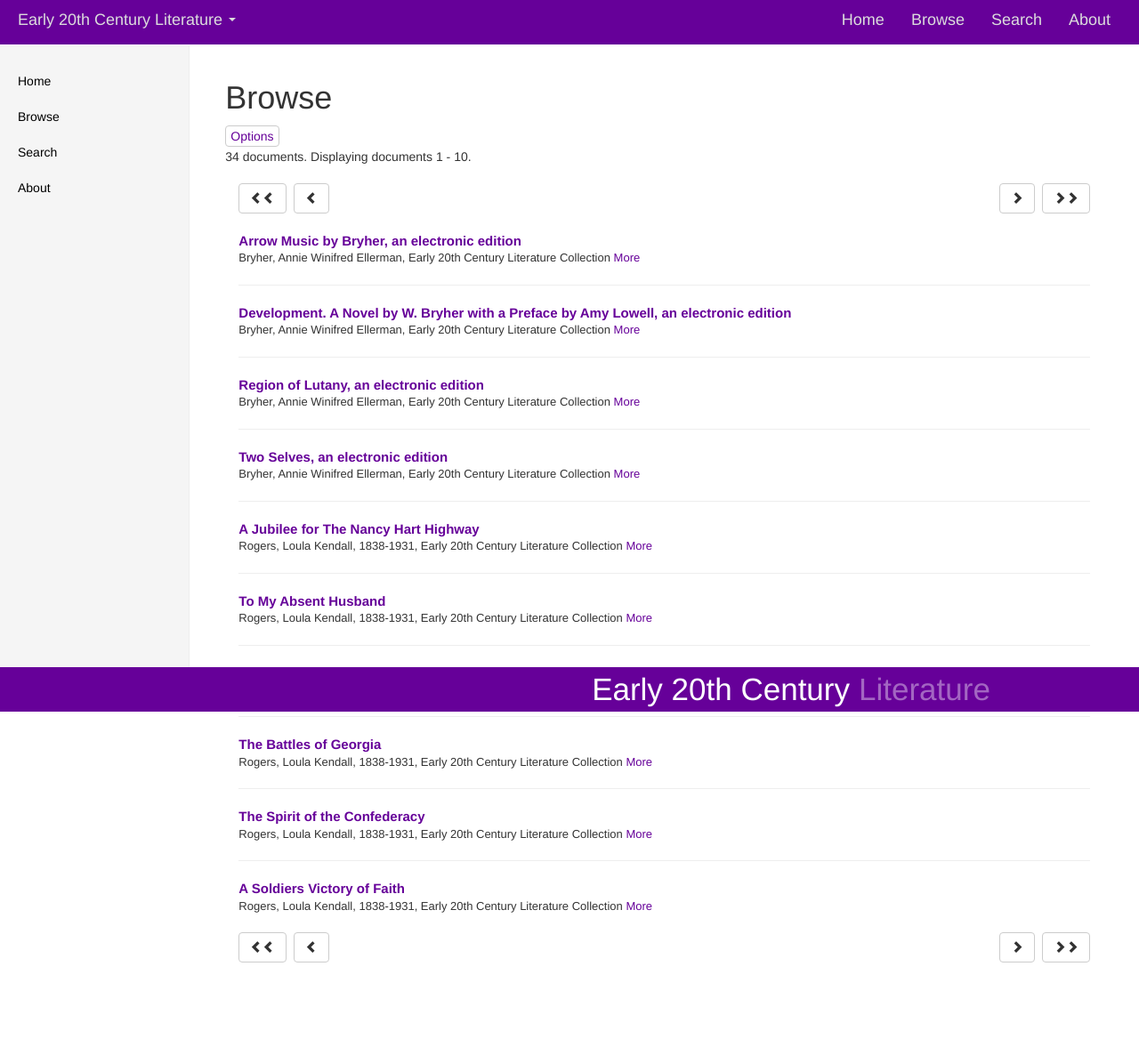
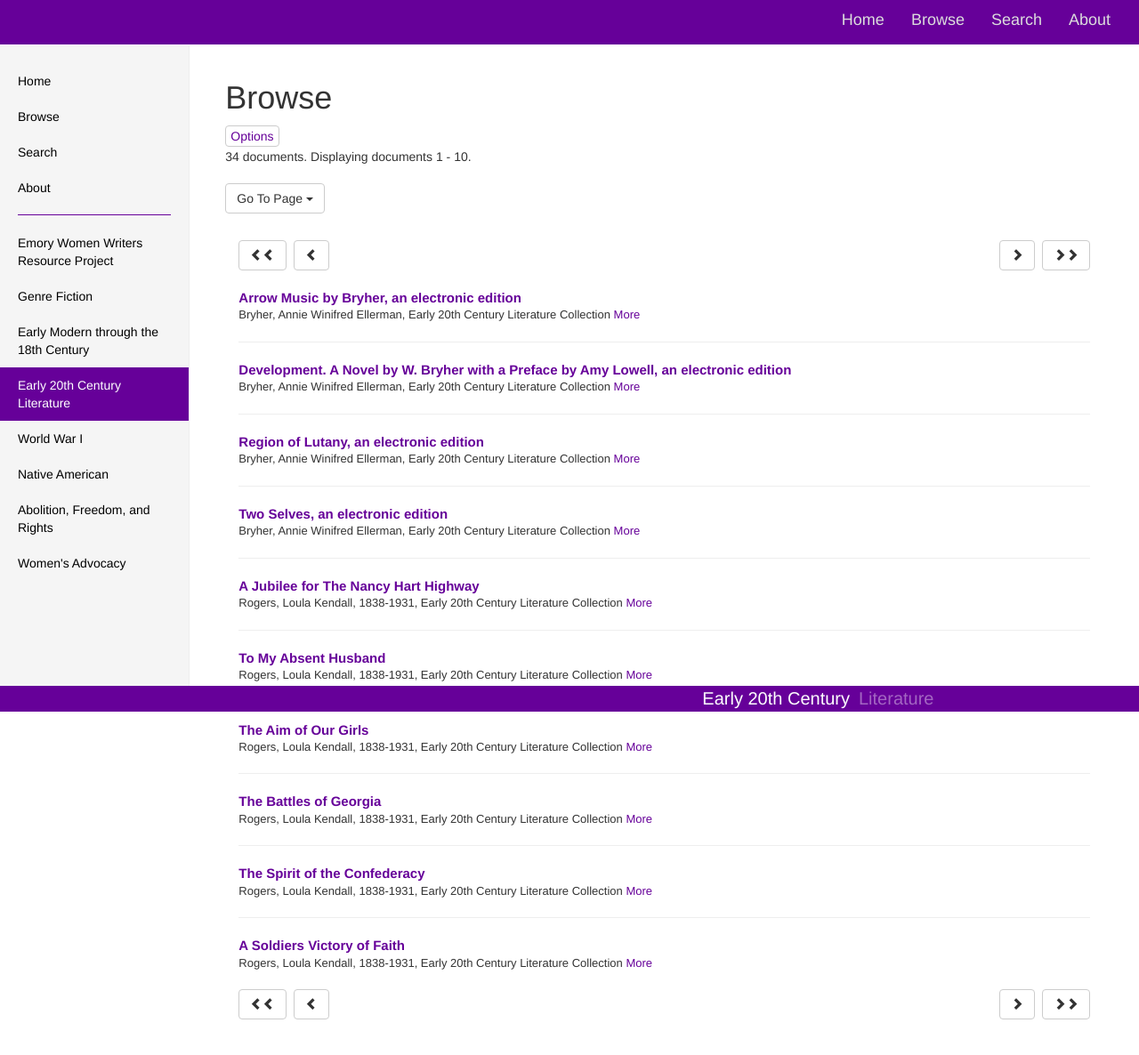
Before and after one commit to ecds-archives/ewwrp, a Django app: page /twentiethcentury/browse/ in a window 1280 px wide. Shown: the whole page at 89% size. Before the commit the page ends 1082 px from the top, so only its background shows below. Run offline with Django 3.2, Linux system fonts and the light colour scheme; some libraries are stand-ins or nearby versions.

Commit message:
Style Changes
New stylistic updates.

```diff
--- a/ewwrp/static/css/dashboard.css
+++ b/ewwrp/static/css/dashboard.css
@@ -26,7 +26,7 @@
   .sidebar {
     position: fixed;
     top: 51px;
-    bottom: 0;
+    bottom: 28px;
     left: 0;
     z-index: 1;
     display: block;
@@ -41,7 +41,7 @@
 /* Sidebar navigation */
 .nav-sidebar {
     margin-right: -21px; /* 20px padding + 1px border */
-    margin-bottom: 40px;
+    margin-bottom: 0px;
     margin-left: -20px;
 }
 .nav-sidebar > li > a {
--- a/ewwrp/static/css/main.css
+++ b/ewwrp/static/css/main.css
@@ -2,6 +2,9 @@
 @font-face {
 	font-family: Raleway;
 	src: url('../fonts/raleway.ttf');
+}
+html, body {
+    height: 100%;
 }
 a {
 	color: white;
@@ -11,7 +14,7 @@
 	text-decoration: underline;
 }
 #collectionmenu {
-    position: absolute;
+    position: fixed;
     top: 10px;
     left: 20px;
 }
@@ -28,7 +31,7 @@
 }
 /* Everything relating to the header */
 #header {
-	position: absolute;
+	position: fixed;
 	left: 0px;
 	right: 0px;
 	top: 0px;
@@ -53,7 +56,7 @@
 }
 
 #nav {
-    position: absolute;
+    position: fixed;
     right: 15px;
     top: 8px;
     color: white;
@@ -76,6 +79,11 @@
 #main-nav a:hover {
     color: white;
     text-decoration: none;
+}
+
+#body {
+    margin-bottom: 20px;
+    z-index: -1;
 }
 
 /* Everything relating to the footer */
@@ -106,14 +114,6 @@
 #footer #eww span {
 	padding-right: 5px;
 }
-@media (min-width:1100px) {
-	#footer {
-		font-size: 35px;
-	}
-	#body {
-		margin-bottom: 55px;
-	}
-}
 @media (max-width:800px) {
 	#footer {
 		width: 800px;
--- a/ewwrp/templates/base.html
+++ b/ewwrp/templates/base.html
@@ -21,23 +21,8 @@
 		<div id="header">
 			<ul id="header-nav">
                 <li>
-                    <span class="dropdown" id="collectionmenu">
-			            {% if page_in_collection != 'page' %}
-                        <a class="dropdown-toggle" data-toggle="dropdown" style="cursor: pointer;">
-                            {{ app.name }}
-                            <span class="caret" style="margin-bottom: 3px;"></span>
-                        </a>
-                        <ul class="dropdown-menu" role="menu" aria-labelledby="dropdownMenu1">
-                            {% for collection in collections.values %}
-                            <li role="presentation"><a href="{% url page_in_collection app=collection.shortname %}" {% if app == collection %}style="color:white; background-color:#{{ collection.color }};{% endif %}" role="menuitem" tabindex="-1" href="#">{{ collection.name }}</a></li>
-                            {% endfor %}
-                        </ul>
-                        {% else %}
-                        <a style="cursor: pointer;">
-                            {{ app.name }}
-                        </a>
-			            {% endif %}
-                    </span>
+                    <div class="dropdown" id="collectionmenu">
+                    </div>
                 </li>
 			</ul>
 		</div>
@@ -61,7 +46,18 @@
                         <li><a href="{% url 'search' app=app.shortname %}">Search</a></li>
                         <li><a href="{% url 'about' app=app.shortname %}">About</a></li>
                     </ul>
+
+                    {% if page_in_collection != 'page' %}
+                    <hr style="margin: 10px 0 10px 0; padding: 0; display: block; height: 1px; border: 0; border-top: 1px solid #{{ app.color }};"/>
+                    <ul class="nav nav-sidebar">
+                        {% for collection in collections.values %}
+                        <li><a href="{% url page_in_collection app=collection.shortname %}" {% if app == collection %}style="color:white; background-color:#{{ collection.color }};{% endif %}" role="menuitem" tabindex="-1" href="#">{{ collection.name }}</a></li>
+                        {% endfor %}
+                    </ul>
+                    {% endif %}
+
                     {% if document %}
+                    <hr style="margin: 10px 0 10px 0; padding: 0; display: block; height: 1px; border: 0; border-top: 1px solid #{{ app.color }};"/>
                     <ul class="nav nav-sidebar">
                         <li><a href="{% url 'page' app=app.shortname doc_id=document.id page='contents' %}">Table of Contents</a></li>
                         {% for div in document.front.div %}
@@ -86,7 +82,7 @@
                     {% endif %}
                 </div>
                 <!-- Main stuff -->
-                <div id="body" class="col-sm-9 col-sm-offset-3 col-md-10 col-md-offset-2 main">
+                <div id="body" class="col-sm-offset-3 col-md-offset-2 main">
                     {% block body %}{% endblock %}
                 </div>
             </div>
--- a/ewwrp/templates/results.html
+++ b/ewwrp/templates/results.html
@@ -7,6 +7,17 @@
 </div>
 
     {% if paginator.paginator.count > 0 %}
+    <div class="dropdown" style="margin-bottom: 30px;">
+        <button class="btn btn-default dropdown-toggle" type="button" id="ddm" data-toggle="dropdown" aria-expanded="true">
+            Go To Page <span class="caret"></span>
+        </button>
+        <ul class="dropdown-menu" role="menu" aria-labelledby="ddm">
+            {% for page in paginator.paginator.page_range %}
+                <li><a href="{% url page_in_collection app=app.shortname %}?{{ queries.urlencode}}&current_page={{ page }}">{{ page }}</a></li>
+            {% endfor %}
+        </ul>
+    </div>
+
     <div class="container-fluid">
         <a class="btn btn-default pull-left" href="{% if paginator.number != 1 %}{% url page_in_collection app=app.shortname %}?{{ queries.urlencode }}&current_page=1{% else %}#{% endif %}">
             <span class="glyphicon glyphicon-chevron-left"></span>
```
Also changed, not shown: ewwrp/templates/page.html (+26 -21 lines).
